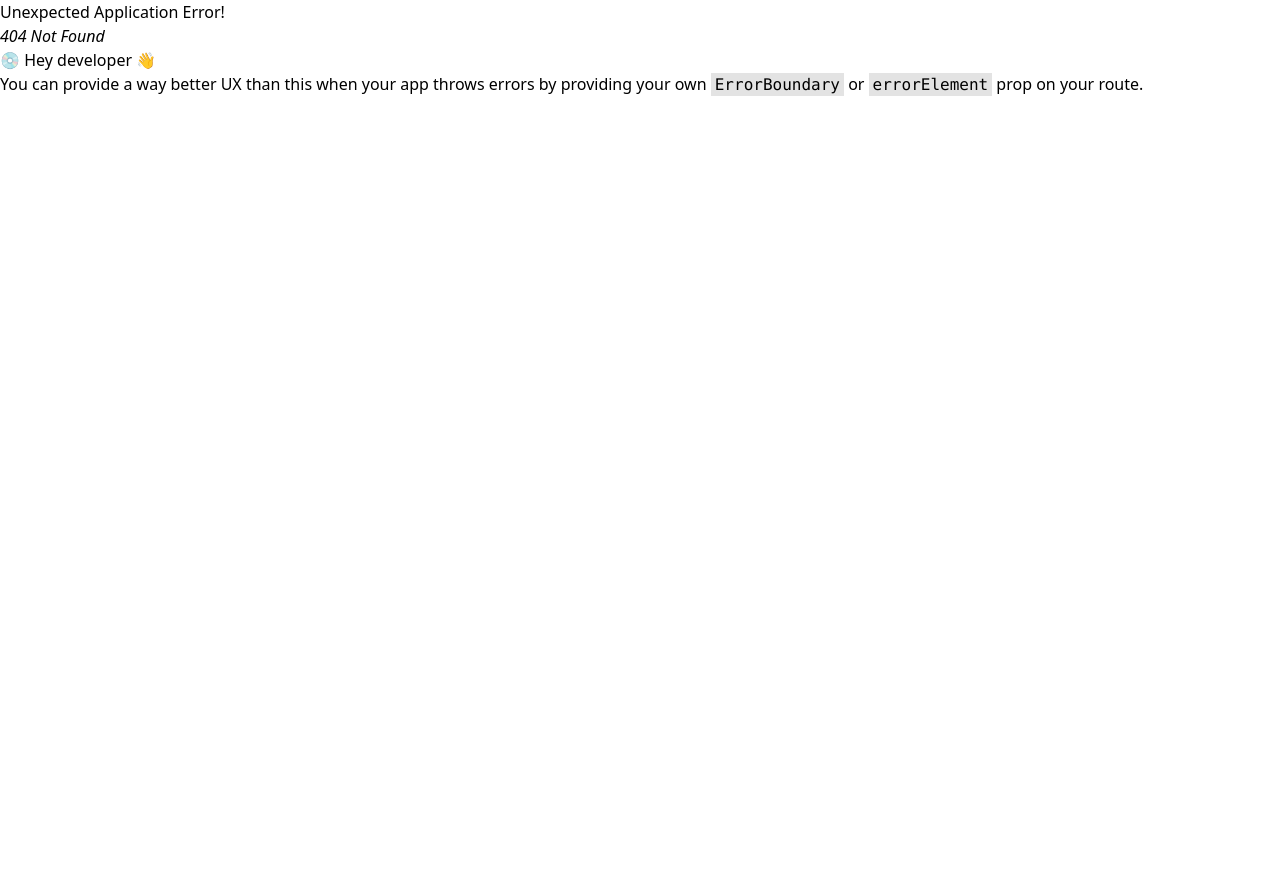
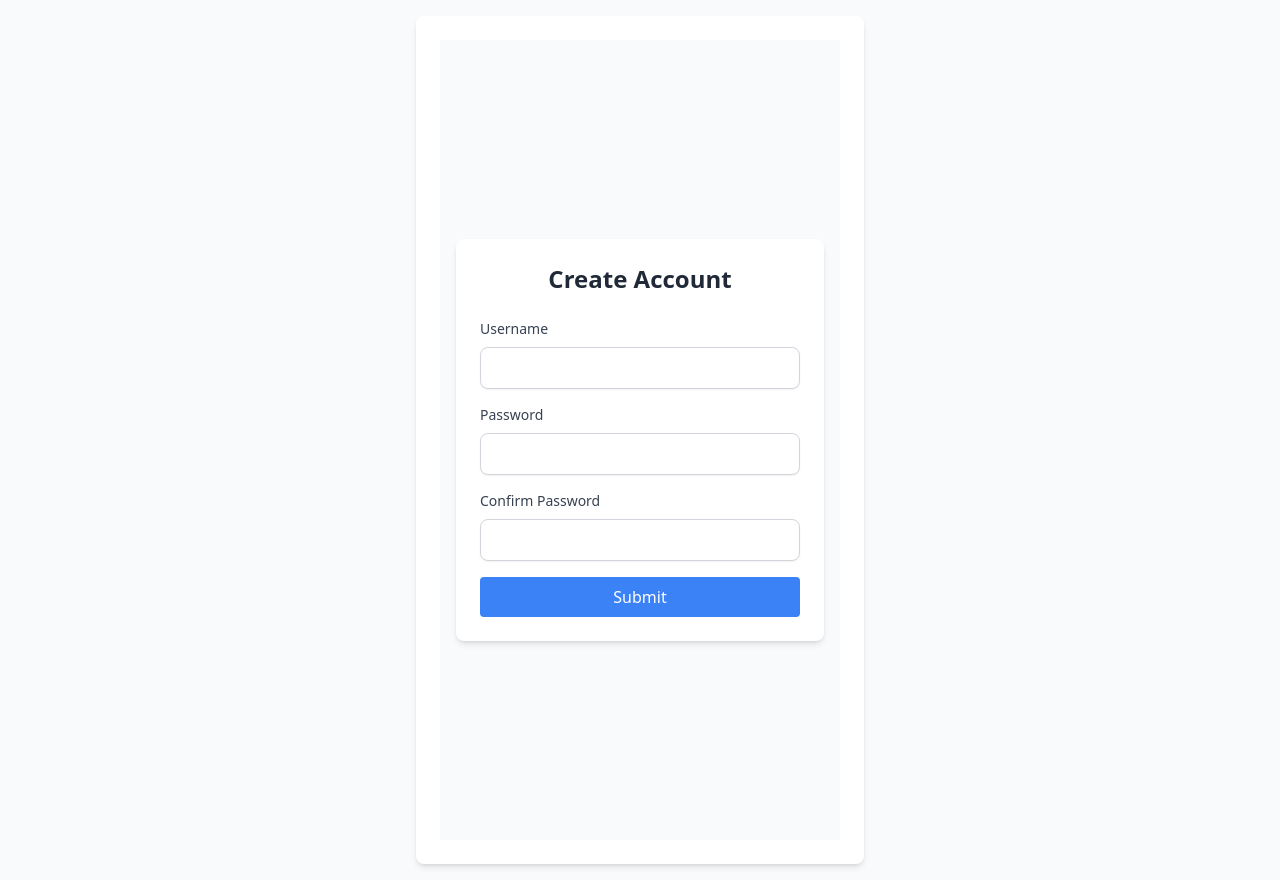
Before and after one commit to oxamyt/blog-api-frontend-reader, a React (Vite) app: page /auth/register in a window 1280 px wide. Before the commit this address had no page. Before the commit the page ends 800 px from the top, so only its background shows below. Built offline with nearby package versions, Linux system fonts and the light colour scheme.

Commit message:
style register page

```diff
--- a/src/components/auth/RegisterPage.jsx
+++ b/src/components/auth/RegisterPage.jsx
@@ -37,14 +37,22 @@ function RegisterPage() {
   };
 
   return (
-    <div>
-      <form onSubmit={handleSubmit}>
+    <div className="flex flex-col items-center justify-center min-h-screen bg-gray-50 p-4">
+      <form
+        onSubmit={handleSubmit}
+        className="w-full max-w-sm bg-white p-6 rounded-lg shadow-md"
+      >
+        <h1 className="text-2xl font-semibold text-gray-800 mb-6 text-center">
+          Create Account
+        </h1>
+        {error && <ErrorMessage message={error} />}
         <FormInput
           label="Username"
           type="text"
           value={username}
           onChange={(e) => setUsername(e.target.value)}
           id="username"
+          className="mb-4"
         />
         <FormInput
           label="Password"
@@ -52,6 +60,7 @@ function RegisterPage() {
           value={password}
           onChange={(e) => setPassword(e.target.value)}
           id="password"
+          className="mb-4"
         />
         <FormInput
           label="Confirm Password"
@@ -59,14 +68,21 @@ function RegisterPage() {
           value={confirmPassword}
           onChange={(e) => setConfirmPassword(e.target.value)}
           id="confirmPassword"
+          className="mb-4"
         />
-        <button type="submit">Submit</button>
+        <button
+          type="submit"
+          className="w-full bg-blue-500 text-white py-2 rounded hover:bg-blue-600 transition duration-300"
+        >
+          Submit
+        </button>
       </form>
-      <ErrorMessage message={error} />
-      {responseData && (
-        <div>
-          <h2>Response Data:</h2>
-          <pre>{JSON.stringify(responseData, null, 2)}</pre>
+
+      {responseData && error === null && (
+        <div className="mt-4 p-4 bg-green-100 text-green-800 rounded-lg">
+          <h2 className="text-lg font-semibold">
+            User Registered Successfully
+          </h2>
         </div>
       )}
     </div>
--- a/src/components/common/ErrorMessage.jsx
+++ b/src/components/common/ErrorMessage.jsx
@@ -1,7 +1,11 @@
 import PropTypes from "prop-types";
 
 function ErrorMessage({ message }) {
-  return message ? <p>{message}</p> : null;
+  return message ? (
+    <p className="text-red-600 mb-5 bg-red-100 border border-red-400 p-2 rounded-lg text-sm">
+      {message}
+    </p>
+  ) : null;
 }
 
 ErrorMessage.propTypes = {
--- a/src/components/common/FormInput.jsx
+++ b/src/components/common/FormInput.jsx
@@ -2,9 +2,21 @@ import PropTypes from "prop-types";
 
 function FormInput({ label, type, value, onChange, id }) {
   return (
-    <div>
-      <label htmlFor={id}>{label}</label>
-      <input type={type} id={id} value={value} onChange={onChange} required />
+    <div className="mb-4">
+      <label
+        htmlFor={id}
+        className="block text-sm font-medium text-gray-700 mb-2"
+      >
+        {label}
+      </label>
+      <input
+        type={type}
+        id={id}
+        value={value}
+        onChange={onChange}
+        required
+        className="w-full px-3 py-2 border border-gray-300 rounded-lg shadow-sm focus:outline-none focus:ring-2 focus:ring-blue-500 focus:border-blue-500 transition duration-200 ease-in-out"
+      />
     </div>
   );
 }
--- a/src/components/common/Navbar.jsx
+++ b/src/components/common/Navbar.jsx
@@ -10,6 +10,8 @@ function Navbar() {
     <>
       <LogoutButton setError={setError} />
       <Link to={"http://localhost:5173/posts"}>Posts</Link>
+      <Link to={"http://localhost:5173/register"}>Register</Link>
+      <Link to={"http://localhost:5173/login"}>Login</Link>
       <ErrorMessage message={error} />
     </>
   );
--- /dev/null
+++ b/src/components/layout/AuthLayout.jsx
@@ -0,0 +1,13 @@
+import { Outlet } from "react-router-dom";
+
+function AuthLayout() {
+  return (
+    <div className="min-h-screen flex items-center justify-center bg-gray-50 p-4">
+      <div className="w-full max-w-md p-6 bg-white shadow-md rounded-lg">
+        <Outlet />
+      </div>
+    </div>
+  );
+}
+
+export default AuthLayout;
```
Also changed, not shown: src/routes.jsx (+9 -2 lines).
